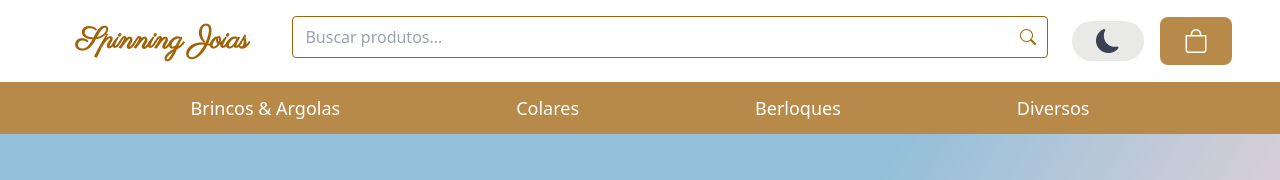
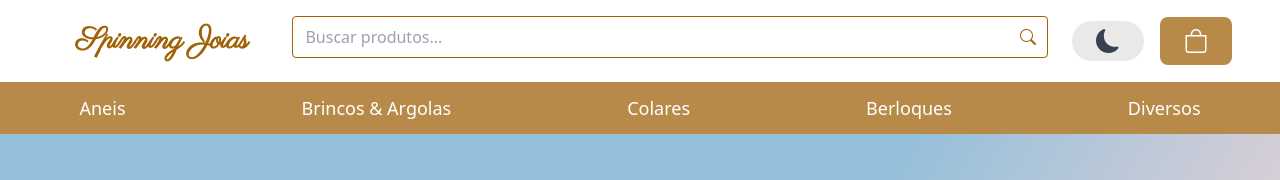
Before and after one commit to vpaesi/spinning-joias, a React (Vite) app: page / in a window 1280 px wide. Shown: the top 180 px of the page. Built offline with nearby package versions, Linux system fonts and the light colour scheme; no server answers.

Commit message:
feat(categorias): adiciona a categoria "Aneis" no nav e no filter

```diff
--- a/src/components/home/Filter.tsx
+++ b/src/components/home/Filter.tsx
@@ -181,7 +181,7 @@ export default function Filter({
                   Todos os produtos
                 </button>
               </li>
-              {todasCategorias.map((categoria) => (
+              {todasCategorias.sort((a, b) => a.localeCompare(b)).map((categoria) => (
                 <li key={categoria}>
                   <button
                     className="btn-dropdown block w-full text-left px-6 py-2"
--- a/src/components/home/NavProdutosPrincipais.tsx
+++ b/src/components/home/NavProdutosPrincipais.tsx
@@ -15,6 +15,12 @@ function NavProdutosPrincipais({
   return (
     <div className="nav-top py-2 text-center text-yellow-800 font-semibold w-full">
       <nav className="flex flex-wrap justify-center md:gap-10 lg:gap-40 w-full">
+        <button
+          className="hover:text-yellow-900 transition-colors bg-transparent border-none cursor-pointer text-base md:text-lg px-2 py-1"
+          onClick={() => handleClick("Aneis")}
+        >
+          Aneis
+        </button>
         <button
           className="hover:text-yellow-900 transition-colors bg-transparent border-none cursor-pointer text-base md:text-lg px-2 py-1"
           onClick={() => handleClick("Brincos")}
```
